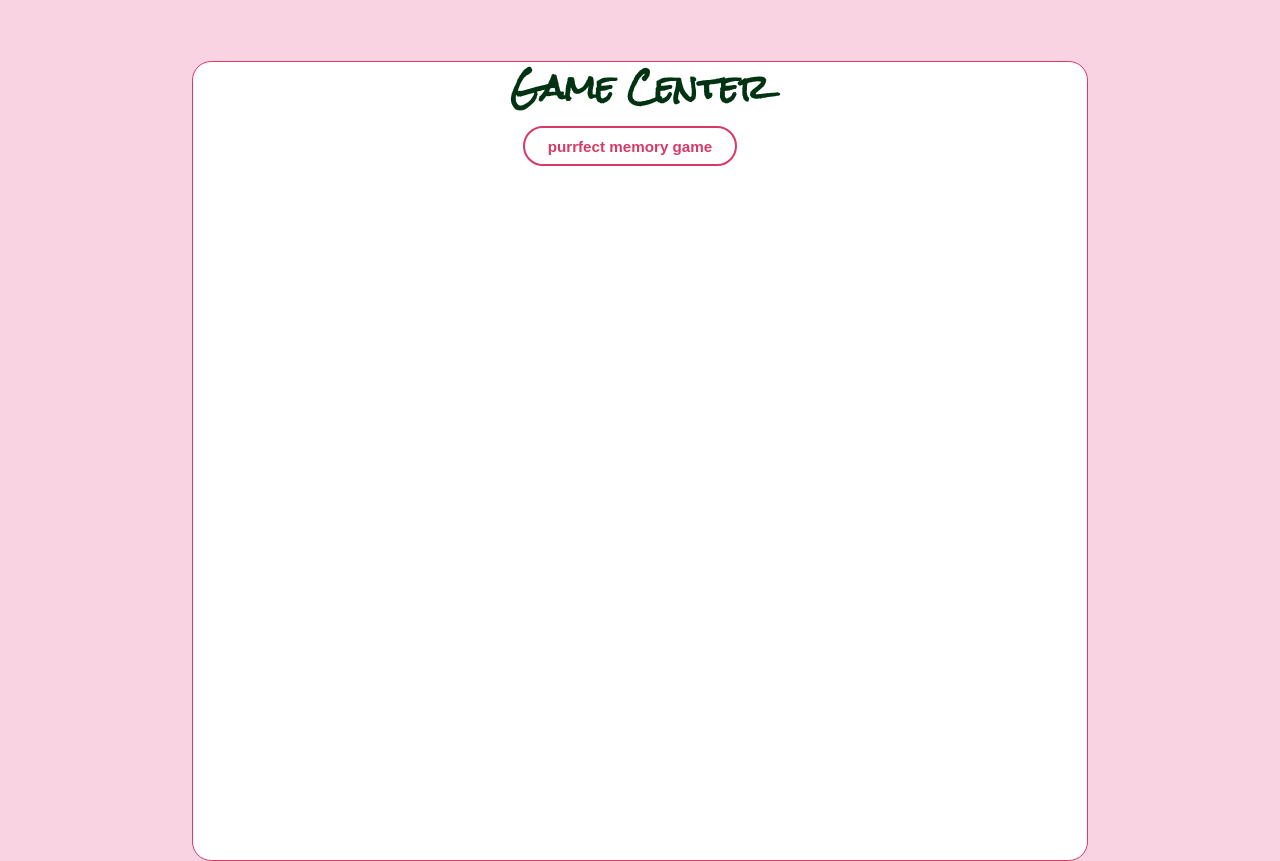
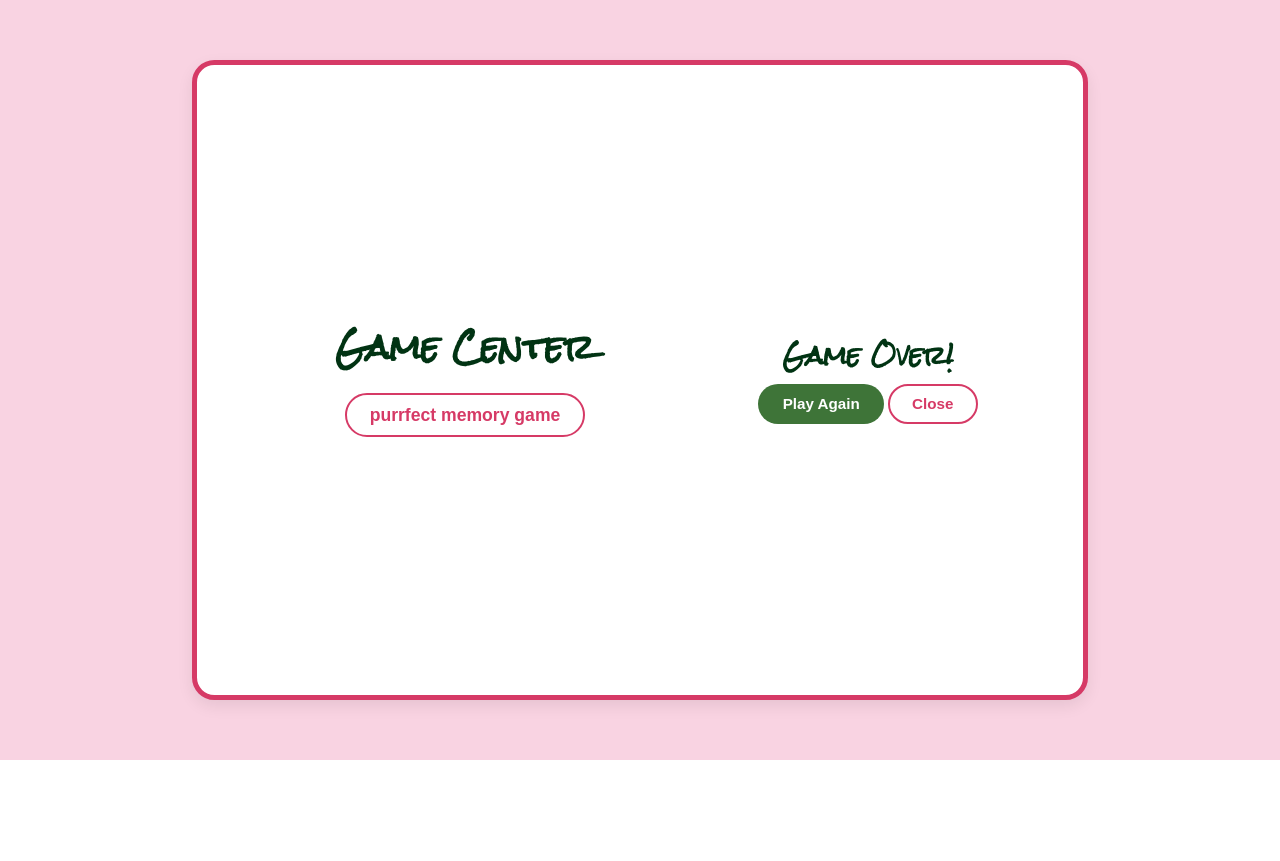
Before and after one commit to LillianBedore/Meowdani-Cat-Cafe, a PHP site: page /game.html in a window 1280 px wide. Shown: the part 99-960 px from the top of the page. After the commit the page ends 859 px from the top, so only its background shows below. Run offline with PHP 8.4, Linux system fonts and the light colour scheme.

Commit message:
Update styles.css

```diff
--- a/styles.css
+++ b/styles.css
@@ -561,119 +561,139 @@ h1, h2, h3 {
 
 
 /*In relation to the Game Center Page (don't change)*/
-/*In relation to the Game Center Page (don't change)*/
 .hide{
-    display: none;
+    display: none !important;
 }
 
 .unhide{
-    display: block;
-}
-
-#memory-container {
-  display: grid;
-  gap: 20px;
-  margin-top: 20px;
-}
-
-.memory-card {
-  width: 100px;
-  height: 100px;
-  cursor: pointer;
+    display: block !important;
 }
 
 #game-hero {
-  position: absolute;
-  top: 70%;
-  left: 50%;
-  transform: translate(-50%, -50%);
+  position: relative;
+  margin: 60px auto;
   width: 70vw;
-  height: 100vh;
+  max-width: 900px;
+
+  min-height: 80vh;
   background-color: white;
-  border: 1px solid #D63A66;
+  border: 5px solid #D63A66;
 
-  border-radius: 1.2rem;
-  box-sizing: border-box;
+  border-radius: 1.4rem;
+  padding: 40px;
 
+  display: flex;
+  justify-content: center;
+  align-items: center;
+  text-align: center;
+
+  box-shadow: 0 6px 16px rgba(0,0,0,0.08);
 }
 
-#center-content{
-    display: flex;
-    flex-direction: column;
-    justify-content: center;
-    align-items: center;
-    align-self: center;
-}
-#difficulty-select{
-    margin: 20px;
+#game-hero:hover{
+    border-color: #a5c572; /* Change border color on hover */
+    box-shadow: 0 0 15px #00b894;
 }
 
-#memory-game-btn{
-    margin: 5%;
-}
-
-#memory-game-screen{
+/*center internal content */
+#center-content {
+  width: 100%;
   display: flex;
   flex-direction: column;
   justify-content: center;
   align-items: center;
 }
 
-.hide{
-    display: none !important;
+#memory-game-btn {
+  margin-top: 20px;
+  font-size: 1.1rem;
 }
 
-.unhide{
-    display: block;
+#return-game-button, #start-memory-game{
+    margin: 0px 10px;
+}
+
+/*style memory screen layout */
+#memory-game-screen {
+  display: flex;
+  flex-direction: column;
+  align-items: center;
+  gap: 15px;
+}
+
+#memory-container {
+  display: grid;
+  justify-content: center;
+  align-items: center;
+
+  gap: 20px;
+  margin-top: 25px;
+  padding-bottom: 20px;
+}
+
+.memory-card {
+  width: 110px;
+  height: 110px;
+  cursor: pointer;
+
+  border-radius: 10px;
+  transition: transform 0.15s ease;
+}
+
+.memory-card:hover {
+  transform: scale(1.08);
+}
+
+#difficulty-select {
+  margin: 15px 0;
+  font-size: 1rem;
 }
 
 #game-stats {
-  margin: 10px 0;
-  background: var(--white);
-  padding: 10px 20px;
-  border: 2px solid var(--med-green);
-  border-radius: 12px;
-  font-size: 1rem;
-  font-weight: bold;
-  color: var(--dark-green);
-  text-align: center;
+  margin: 12px 0;
+  width: max-content;
 }
 
-/* Game Over Modal */
 #gameover-modal {
-  position: fixed;       /* cover entire page */
-  top: 0;
-  left: 0;
-  width: 100vw;
-  height: 100vh;
-  display: none;
-  justify-content: center;
-  align-items: center;
-  z-index: 9999;         /* above EVERYTHING */
+  backdrop-filter: blur(4px);
 }
 
 #gameover-content {
-  background: var(--white);
-  border: 3px solid var(--dark-pink);
-  border-radius: 1.4rem;
-  padding: 30px 40px;
-  width: 320px;
-  text-align: center;
-  animation: pop 0.3s ease-out;
+  width: 350px;
+  padding: 35px 40px;
+  border-radius: 1.6rem;
 }
 
-#gameover-content h2 {
-  color: var(--dark-pink);
-  font-size: 1.8rem;
-  margin-bottom: 10px;
+#play-again, #close-modal {
+  margin-top: 10px;
 }
 
-#gameover-content p {
-  font-size: 1rem;
-  margin-bottom: 15px;
+
+#game-hero {
+    position: relative !important; /* important so the paws position correctly */
+    overflow: visible;
 }
 
-@keyframes pop {
-  0% { transform: scale(0.6); opacity: 0; }
-  100% { transform: scale(1); opacity: 1; }
+.paw-left {
+    position: absolute;
+    left: 0px;            /* offset from left side */
+    top: 80%;
+    transform: translateY(-50%);
+    width: 100px;            /* adjust size */
+    pointer-events: none;   /* decorative only */
+    user-select: none;
 }
+
+.paw-right {
+    position: absolute;
+    right: 0px;           /* offset from right side */
+    top: 20%;
+    transform: translateY(-50%);
+    width: 100px;
+    pointer-events: none;
+    user-select: none;
+}
+
+.paw-left:hover, .paw-right:hover {
+    animation: wiggle 0.4s ease-in-out;
+}
```
Lines whose indentation alone changed are shown as unchanged.
